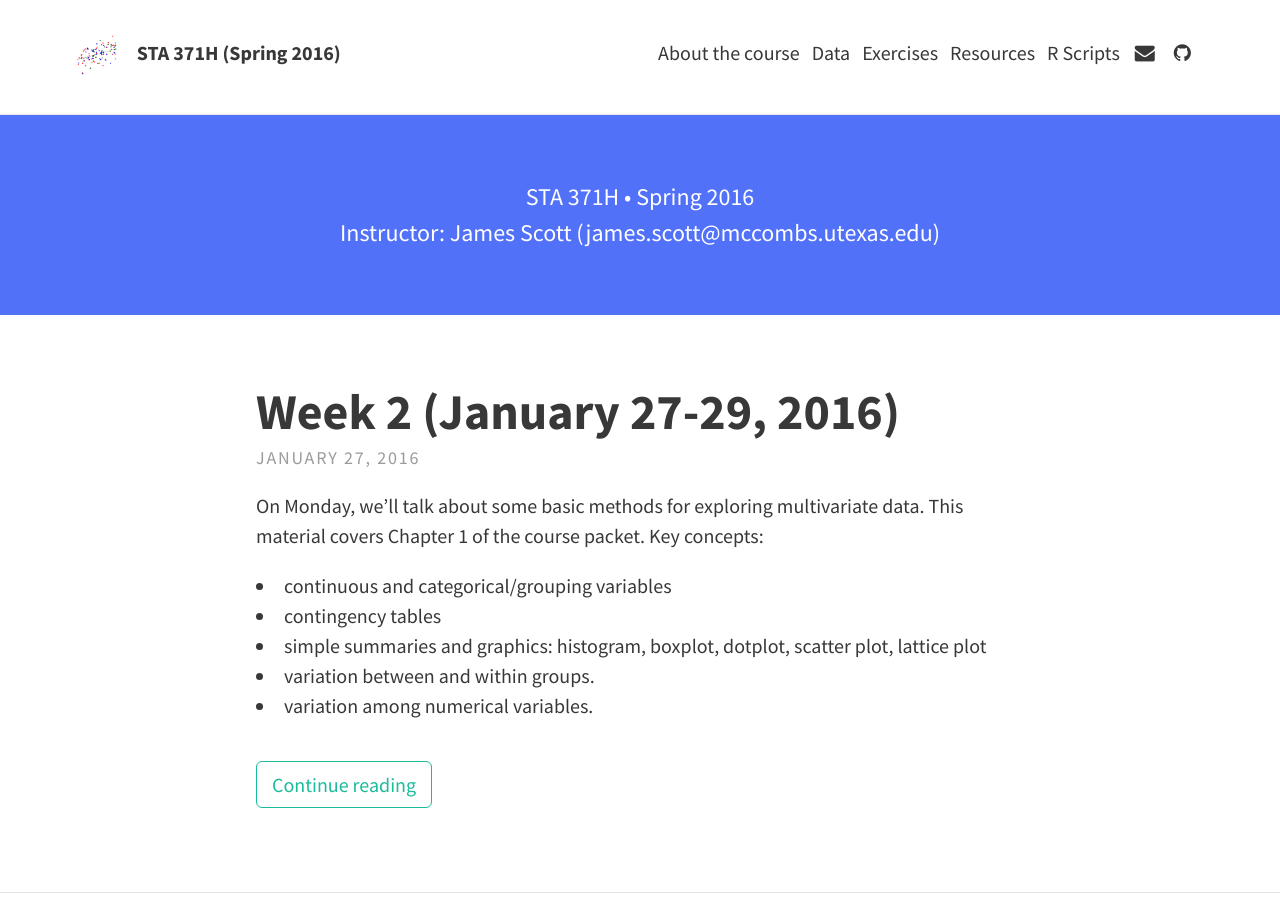
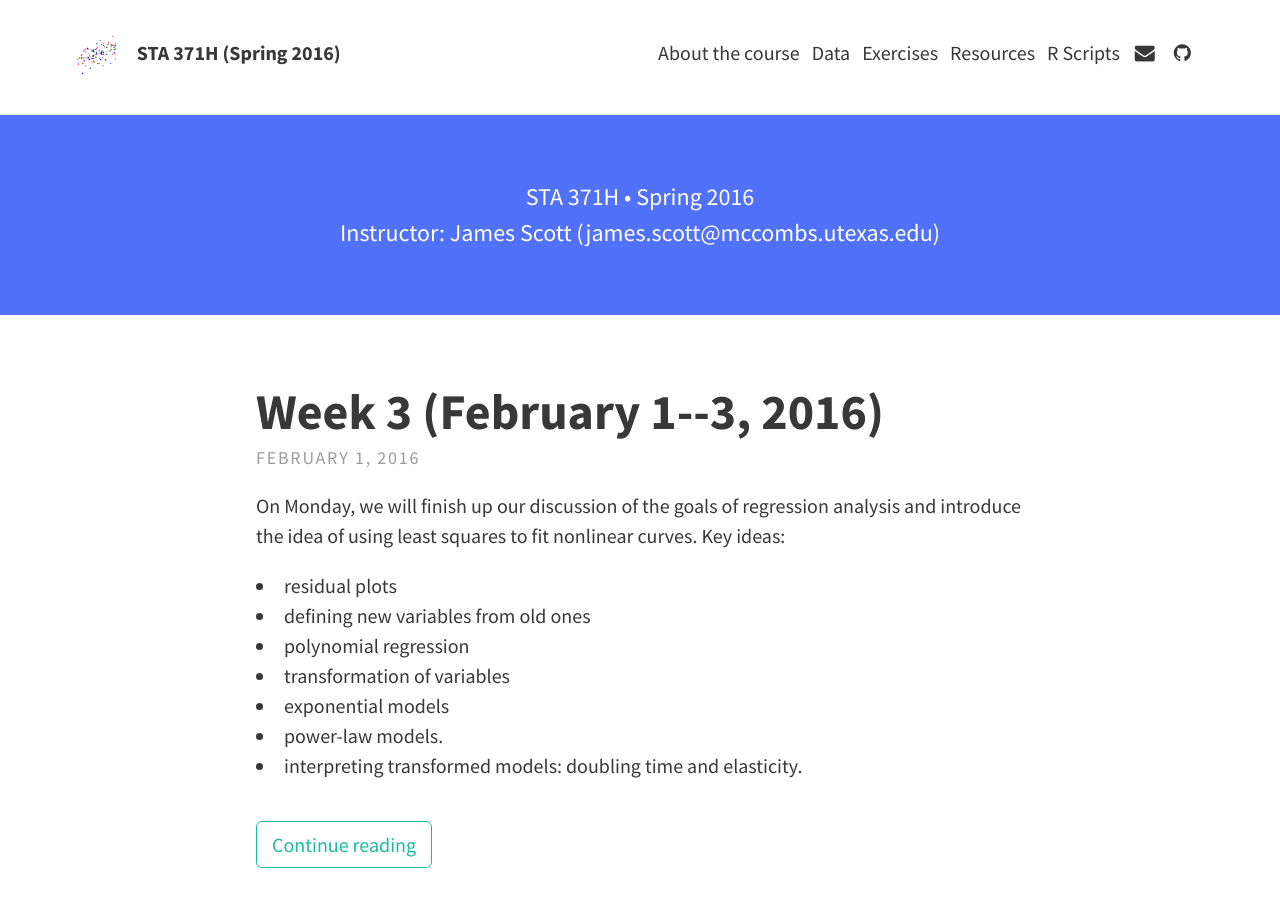
Before and after one commit to jgscott/STA371H_Spring2016, a Jekyll site: the page built from index.html, in a window 1280 px wide and 900 px high. Built offline with Jekyll 4.4.1, drawn with Linux system fonts in a browser that asks for light colours; nearby versions of some CDN libraries; the list of posts is cut into pages by our own code.

Commit message:
week 3 material

```diff
--- a/_data/exercises.yml
+++ b/_data/exercises.yml
@@ -1 +1,2 @@
 - pdf: exercises01-STA371H.pdf
+- pdf: exercises02-STA371H.pdf
--- /dev/null
+++ b/_posts/2016-02-01-week03.md
@@ -0,0 +1,35 @@
+---
+layout: post
+title: Week 3 (February 1--3, 2016)
+---
+
+On Monday, we will finish up our discussion of the goals of regression analysis and introduce the idea of using least squares to fit nonlinear curves.  Key ideas:
+* residual plots
+* defining new variables from old ones
+* polynomial regression
+* transformation of variables
+* exponential models
+* power-law models.
+* interpreting transformed models: doubling time and elasticity.
+
+
+On Wednesday, we will finish up any remaining material on nonlinear regression from Monday.  We will then talk about two new ideas:
+* naive prediction intervals
+* the decomposition of variance (a.k.a. the Pythagorean theorem of statistics)
+
+### Software
+
+Outside of class, complete the following R walkthroughs.
+- [Utility bills versus temperature.](http://jgscott.github.io/teaching/r/utilities/utilities.html).  Polynomial regression.
+- [Economic development and infant mortality.](http://jgscott.github.io/teaching/r/infmort/infmort.html)  Using transformations to fit nonlinear curves.
+- [kidney function and aging](http://jgscott.github.io/teaching/r/creatinine/creatinine.html): naive prediction intervals and the decomposition of variance
+
+### Readings
+
+Please finish up Chapter 2 of the course packet and read all of Chapter 3.
+
+Supplemental reading: [Chapter 3](http://jgscott.github.io/STA371H_Spring2016/files/DAPP.pdf) of Tufte's book again has many good examples of regression analysis.  For this week, I suggest you consult the last example problem in Chapter 3, on interpreting regression models when both variables are re-expressed in terms of their logarithms.
+
+
+### Exercises
+[The exercises this week]({{ site.baseurl }}/exercises/exercises02-STA371H.pdf) are about linear and nonlinear regression.
```
Also changed, not shown: 1 other file.
